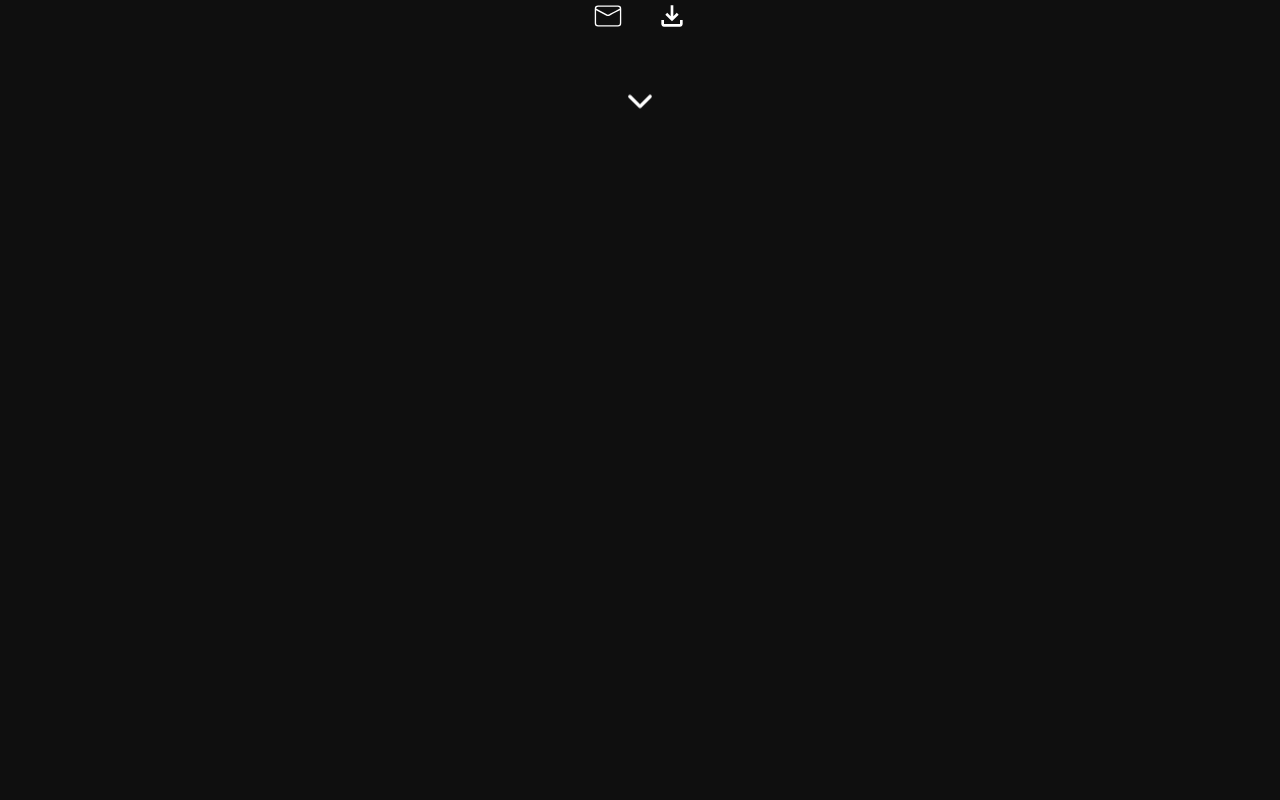
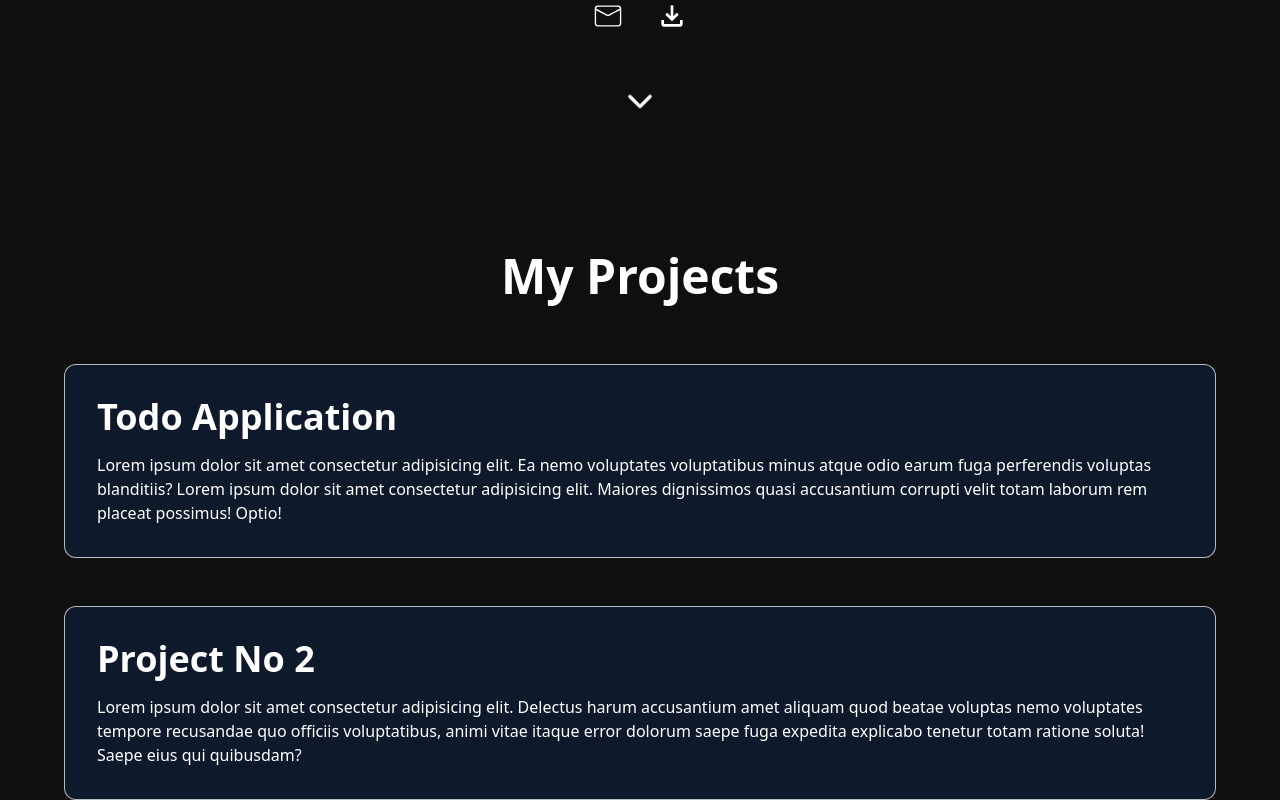
Before and after one commit to chiragSharma2424/Portfolio, a React (Vite) app in the folder portfolio/: page / in a window 1280 px wide. Shown: the part 436-1236 px from the top of the page. Before the commit the page ends 1020 px from the top, so only its background shows below. Built offline with nearby package versions, Linux system fonts and the light colour scheme.

Commit message:
project section updated

```diff
--- a/portfolio/src/App.jsx
+++ b/portfolio/src/App.jsx
@@ -1,12 +1,14 @@
 import React from 'react'
 import Navbar from './components/Navbar';
 import Hero from './components/Hero';
+import ProjectSection from './components/ProjectSection';
 
 const App = () => {
   return (
     <div>
       <Navbar />
       <Hero />
+      <ProjectSection />
     </div>
   )
 }
--- a/portfolio/src/components/Navbar.jsx
+++ b/portfolio/src/components/Navbar.jsx
@@ -7,8 +7,10 @@ function Navbar() {
       initial={{ opacity: 0, y: -20 }}
       animate={{ opacity: 1, y: 0 }}
       transition={{ duration: 0.4, ease: "easeOut" }}
-      className="fixed top-5 left-1/2 -translate-x-1/2 flex items-center gap-15 px-8 py-3 rounded-full backdrop-blur-md">
-
+      className="fixed top-0 left-0 w-full z-[999] backdrop-blur-md bg-[#0f0f0f]/80 py-4"
+    >
+      <div className="flex justify-center items-center gap-14">
+        {/* Home */}
         <div className="relative group flex flex-col items-center">
           <a href="#home">
             <Home className="text-white size-8 group-hover:scale-110 transition" />
@@ -18,7 +20,7 @@ function Navbar() {
           </span>
         </div>
 
-
+        {/* Projects */}
         <div className="relative group flex flex-col items-center">
           <a href="#projects">
             <FolderKanban className="text-white size-8 group-hover:scale-110 transition" />
@@ -28,7 +30,7 @@ function Navbar() {
           </span>
         </div>
 
-
+        {/* Contact */}
         <div className="relative group flex flex-col items-center">
           <a href="#contact">
             <Mail className="text-white size-8 group-hover:scale-110 transition" />
@@ -38,9 +40,9 @@ function Navbar() {
           </span>
         </div>
 
-
+        {/* LinkedIn */}
         <div className="relative group flex flex-col items-center">
-        <a href="https://www.linkedin.com/in/yourname" target="_blank">
+          <a href="https://linkedin.com/in/yourname" target="_blank" rel="noopener noreferrer">
             <Linkedin className="text-white size-8 group-hover:scale-110 transition" />
           </a>
           <span className="absolute -top-7 text-xs bg-[#0f0f0f] text-white px-2 py-1 rounded opacity-0 group-hover:opacity-100 transition">
@@ -48,13 +50,15 @@ function Navbar() {
           </span>
         </div>
 
+        {/* GitHub */}
         <div className="relative group flex flex-col items-center">
-        <a href="https://github.com/yourname" target="_blank">
-          <Github className="text-white size-9 group-hover:scale-110 transition" />
+          <a href="https://github.com/yourname" target="_blank" rel="noopener noreferrer">
+            <Github className="text-white size-8 group-hover:scale-110 transition" />
           </a>
           <span className="absolute -top-7 text-xs bg-[#0f0f0f] text-white px-2 py-1 rounded opacity-0 group-hover:opacity-100 transition">
             GitHub
           </span>
+        </div>
       </div>
     </motion.nav>
   );
--- /dev/null
+++ b/portfolio/src/components/ProjectSection.jsx
@@ -0,0 +1,43 @@
+import { motion } from "framer-motion";
+
+export default function ProjectSection() {
+  return (
+    <div className="flex flex-col items-center mt-32">
+      <h2 className="text-white text-5xl font-semibold">My Projects</h2>
+
+      {/* Project 1 */}
+      <motion.div
+        initial={{ opacity: 0, y: 60 }}
+        whileInView={{ opacity: 1, y: 0 }}
+        viewport={{ once: true }}
+        transition={{ duration: 0.4, ease: "easeOut" }}
+        whileHover={{ scale: 1.02 }}
+        className="w-[90%] max-w-[1400px] bg-[#0f192c] border border-white/70 text-white rounded-xl p-8 mt-16 cursor-pointer"
+      >
+        <h3 className="text-4xl font-semibold mb-4">Todo Application</h3>
+        <p>
+          Lorem ipsum dolor sit amet consectetur adipisicing elit. Ea nemo voluptates voluptatibus minus atque
+          odio earum fuga perferendis voluptas blanditiis? Lorem ipsum dolor sit amet consectetur adipisicing elit.
+          Maiores dignissimos quasi accusantium corrupti velit totam laborum rem placeat possimus! Optio!
+        </p>
+      </motion.div>
+
+      {/* Project 2 */}
+      <motion.div
+        initial={{ opacity: 0, y: 60 }}
+        whileInView={{ opacity: 1, y: 0 }}
+        viewport={{ once: true }}
+        transition={{ duration: 0.4, ease: "easeOut" }}
+        whileHover={{ scale: 1.02 }}
+        className="w-[90%] max-w-[1400px] bg-[#0f192c] border border-white/70 text-white rounded-xl p-8 mt-12 cursor-pointer"
+      >
+        <h3 className="text-4xl font-semibold mb-4">Project No 2</h3>
+        <p>
+          Lorem ipsum dolor sit amet consectetur adipisicing elit. Delectus harum accusantium amet aliquam quod beatae
+          voluptas nemo voluptates tempore recusandae quo officiis voluptatibus, animi vitae itaque error dolorum saepe
+          fuga expedita explicabo tenetur totam ratione soluta! Saepe eius qui quibusdam?
+        </p>
+      </motion.div>
+    </div>
+  );
+}
```
Also changed, not shown: portfolio/src/components/Skills.jsx (added). Lines whose indentation alone changed are shown as unchanged.
